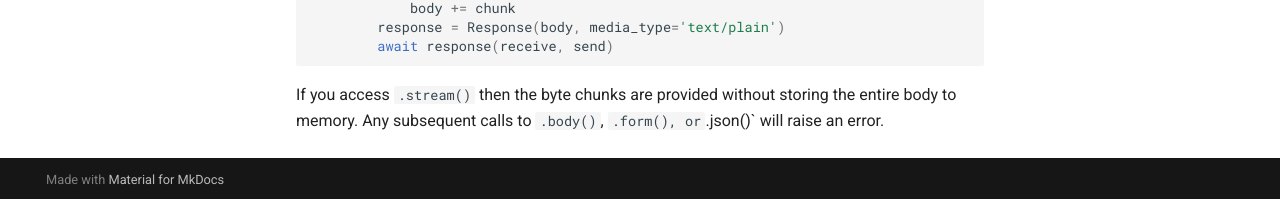
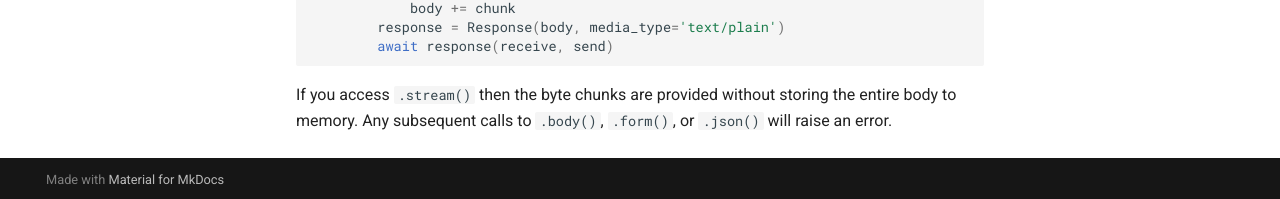
Before and after one commit to hidraco/starlette, an MkDocs documentation site: the page built from docs/requests.md, in a window 1280 px wide and 900 px high, scrolled down 1351 px. Shown: the part 698-897 px from the top of the window. Built offline with MkDocs 1.6.1 and Material for MkDocs 9.7.7, drawn with Linux system fonts in a browser that asks for light colours; comment, search, counter and statistics services are not loaded.

Commit message:
Documentation typo (#218)

````diff
--- a/docs/requests.md
+++ b/docs/requests.md
@@ -98,5 +98,5 @@ class App:
 ```
 
 If you access `.stream()` then the byte chunks are provided without storing
-the entire body to memory. Any subsequent calls to `.body()`, `.form(), or `.json()`
+the entire body to memory. Any subsequent calls to `.body()`, `.form()`, or `.json()`
 will raise an error.
````
